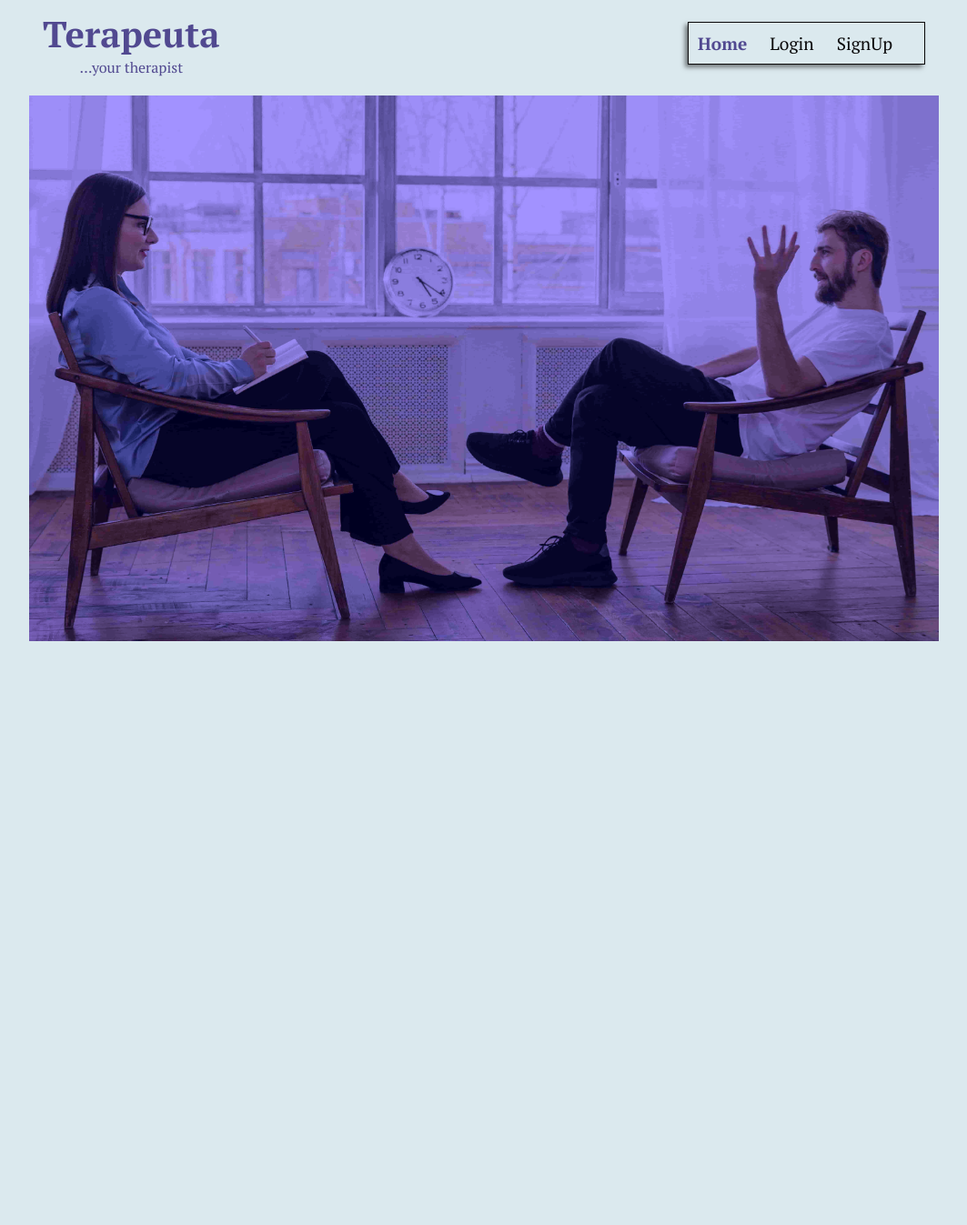
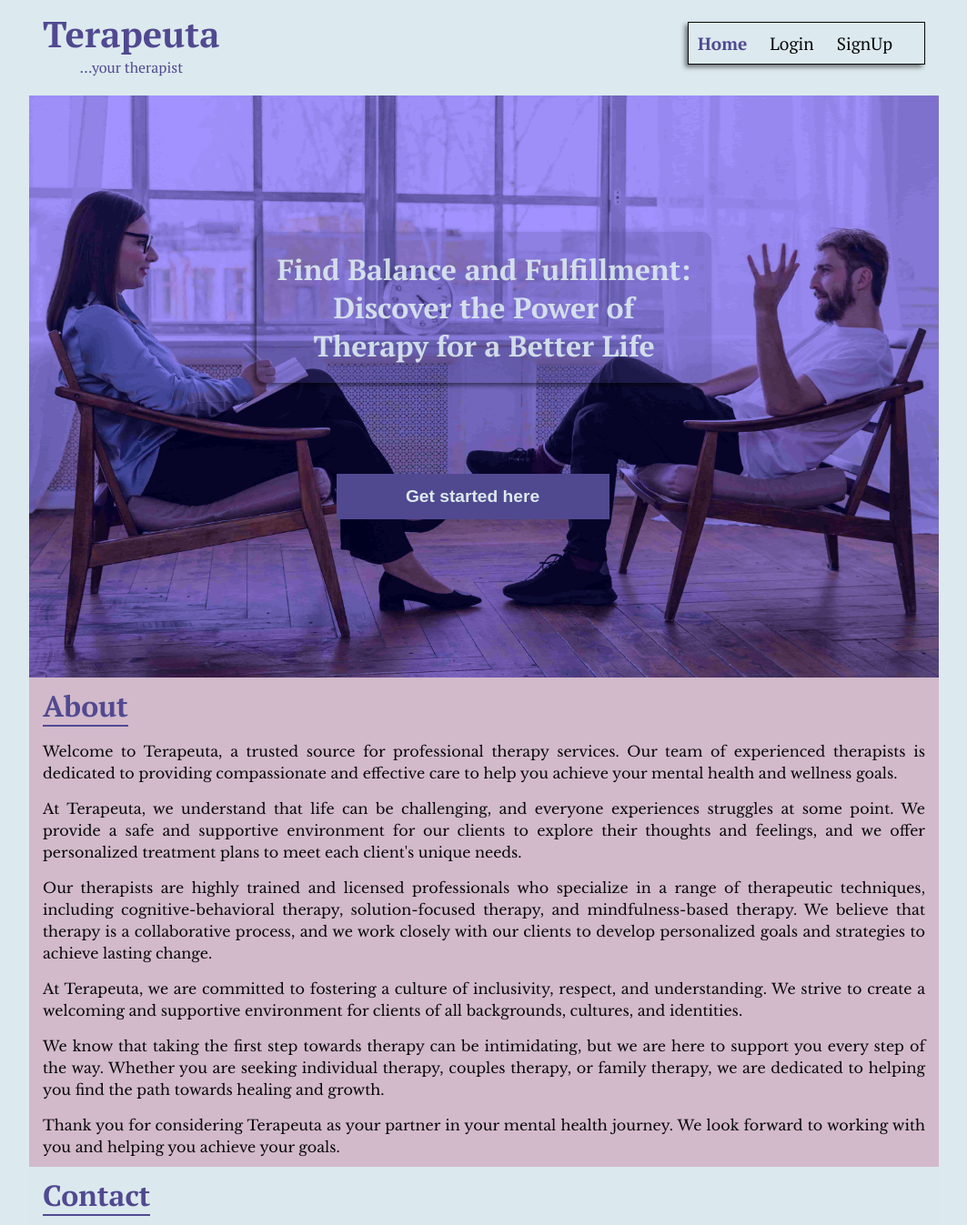
Before and after one commit to AshadeSamson/Terapeuta, a React (Vite) app: page / in a window 1280 px wide. Shown: the whole page at 91% size, without its empty margins (108-1171 px from the left). Before the commit the page ends 800 px from the top, so only its background shows below. Built offline with nearby package versions, Linux system fonts and the light colour scheme; no server answers.

Commit message:
styled the hero and about section of the homepage

```diff
--- a/index.html
+++ b/index.html
@@ -6,6 +6,9 @@
     <link rel="preconnect" href="https://fonts.googleapis.com">
     <link rel="preconnect" href="https://fonts.gstatic.com" crossorigin>
     <link href="https://fonts.googleapis.com/css2?family=PT+Serif:wght@400;700&family=Permanent+Marker&display=swap" rel="stylesheet">
+    <link rel="preconnect" href="https://fonts.googleapis.com">
+    <link rel="preconnect" href="https://fonts.gstatic.com" crossorigin>
+    <link href="https://fonts.googleapis.com/css2?family=Libre+Baskerville&display=swap" rel="stylesheet">
     <meta name="viewport" content="width=device-width, initial-scale=1.0" />
     <title>Terapeuta | The Therapist</title>
   </head>
--- a/src/components/home.jsx
+++ b/src/components/home.jsx
@@ -1,17 +1,40 @@
 import React from 'react'
+import { Link } from 'react-router-dom'
 
 function Homepage() {
+
+
+
   return (
     <div>
-      <div className='hero'>
+      <section className='hero'>
+        <div className='hero-text'>
+          <h1 className='hero-caption'>
+            Find Balance and Fulfillment: Discover the Power of Therapy for a Better Life
+          </h1>
+        </div>
+        <Link to='signup'>
+          <button>Get started here</button>
+        </Link>
+      </section>
 
-      </div>
-      <div className='about'>
+      <section className='about'>
+        <div className='section-heading'><h1>About</h1></div>
+        <div className='about-body'>
+          <p>Welcome to Terapeuta, a trusted source for professional therapy services. Our team of experienced therapists is dedicated to providing compassionate and effective care to help you achieve your mental health and wellness goals.</p>
+          <p>At Terapeuta, we understand that life can be challenging, and everyone experiences struggles at some point. We provide a safe and supportive environment for our clients to explore their thoughts and feelings, and we offer personalized treatment plans to meet each client's unique needs.</p>
+          <p>Our therapists are highly trained and licensed professionals who specialize in a range of therapeutic techniques, including cognitive-behavioral therapy, solution-focused therapy, and mindfulness-based therapy. We believe that therapy is a collaborative process, and we work closely with our clients to develop personalized goals and strategies to achieve lasting change.</p>
+          <p>At Terapeuta, we are committed to fostering a culture of inclusivity, respect, and understanding. We strive to create a welcoming and supportive environment for clients of all backgrounds, cultures, and identities.</p>
+          <p>We know that taking the first step towards therapy can be intimidating, but we are here to support you every step of the way. Whether you are seeking individual therapy, couples therapy, or family therapy, we are dedicated to helping you find the path towards healing and growth.</p>
+          <p>Thank you for considering Terapeuta as your partner in your mental health journey. We look forward to working with you and helping you achieve your goals.</p>
+        </div>
+      </section>
 
-      </div>
-      <div className='contact'>
+      <section className='contact'>
+      <div className='section-heading'><h1>Contact</h1></div>
 
-      </div>
+
+      </section>
 
     </div>
   )
--- a/src/styles/app.css
+++ b/src/styles/app.css
@@ -1,10 +1,11 @@
 :root{
     --primary-font:  'PT Serif', serif;
-    --theme: #f7b32bff;
-    --spice: #c98ca7ff;
-    --primary-bg: #dbe9eeff;
-    --primary-color: #514990ff;
-    --black: #090809ff;
+    --body-text: 'Libre Baskerville', serif;
+    --theme: rgb(247, 179, 43);
+    --spice: rgb(201, 140, 167);
+    --primary-bg: rgb(220, 234, 239);
+    --primary-color: rgb(81, 73, 144);
+    --black: rgb(9, 8, 9);
 }
 
 
@@ -118,10 +119,54 @@ a:hover{
     background-size: cover;
     background-repeat: no-repeat;
     width: 100%;
-    height: 75vh;
+    height: 80vh;
+    text-align: center;
+    display: flex;
+    align-items: center;
+    justify-content: center;
+    flex-direction: column;
 }
 
+.hero-text{
+    width: 50%;
+    border: 0 black solid;
+    border-radius: 10px;
+    padding: 20px;
+    margin-bottom: 10%;
+    box-shadow:  -3px 3px 5px rgba(0, 0, 0, 0.5);
+    background-color: rgba(81, 73, 144, 0.25);
+}
 
+.hero-caption{
+    font-size: 2rem;
+    color: rgba(220, 234, 239, 0.9);
+}
+
+.section-heading h1{
+    font-size: 2rem;
+    display: inline-block;
+    color: var(--primary-color);
+    border-bottom: 2px var(--primary-color) solid;
+}
+
+.about{
+    text-align: justify;
+    padding: 10px 15px;
+    background-color: rgba(201, 140, 167, 0.5)
+}
+
+.about p{
+    margin-top: 15px;
+    font-family: var(--body-text);
+    line-height: 1.5;
+    color: var(--black);
+}
+
+.contact{
+    text-align: justify;
+    padding: 10px 15px;
+    background-color: rgba(220, 234, 239, 0.7);
+}
 
 
 
@@ -193,6 +238,11 @@ button:hover{
 
 .bars{
     display: block;
+    color: var(--primary-color);
+}
+
+.logo{
+    font-size: 1.85rem;
 }
 
 .nav-items{
@@ -243,4 +293,15 @@ button:hover{
     background-image: url('../images/image-1-mobile.jpg');
 }
 
+.hero-text{
+    width: 80%;
 }
+
+.hero-caption{
+    font-size: 1.5rem;
+}
+
+.section-heading h1{
+    font-size: 1.7rem;
+}
+}
```
